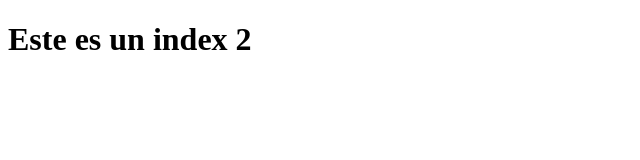
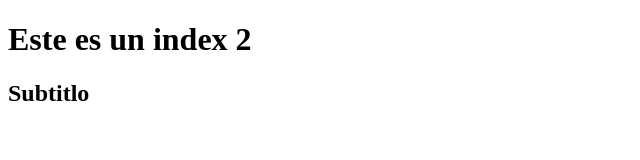
Before and after one commit to matiasbasile/prueba, a plain HTML site: page index2.html in a window 1280 px wide. Shown: the whole page, without its empty margins (0-640 px from the left). Drawn offline with Linux system fonts and the light colour scheme.

Commit message:
segundo cambio

```diff
--- a/index2.html
+++ b/index2.html
@@ -7,5 +7,6 @@
 </head>
 <body>
   <h1>Este es un index 2</h1>
+  <h2>Subtitlo</h2>
 </body>
 </html>
```
